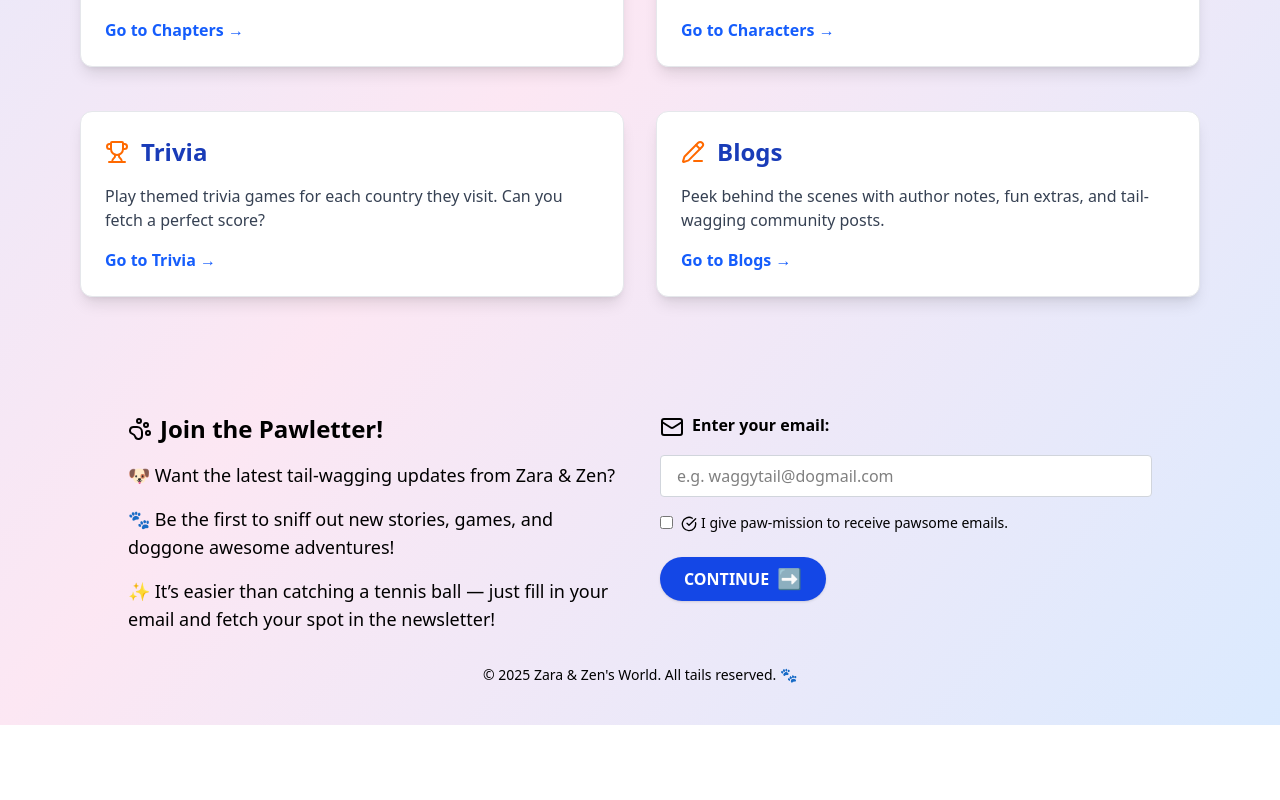
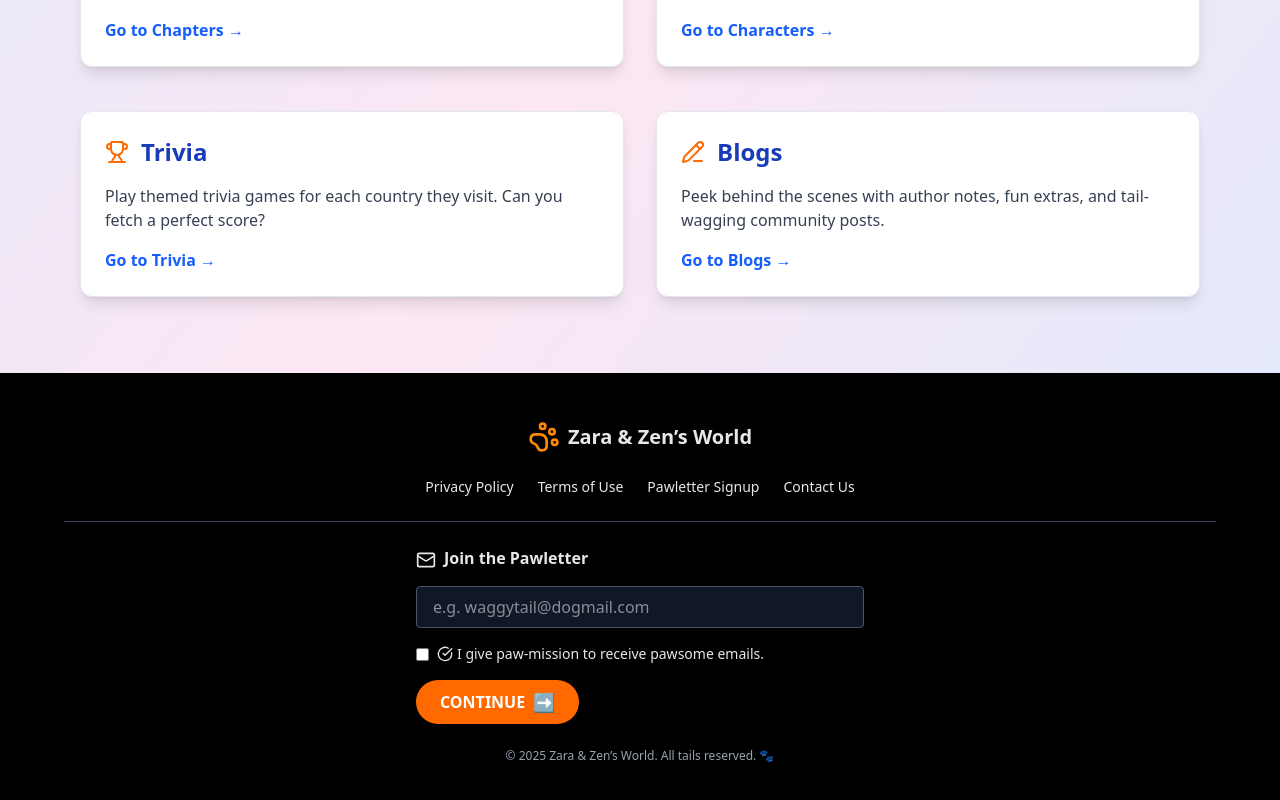
Before and after one commit to akabhowmick/zara-zen-world-tour, a React (Vite) app: page / in a window 1280 px wide. Shown: the part 843-1643 px from the top of the page. Before the commit the page ends 1568 px from the top, so only its background shows below. Built offline with nearby package versions, Linux system fonts and the light colour scheme.

Commit message:
change footer

```diff
--- a/src/components/Chapters/Timeline/TimelineHeader.tsx
+++ b/src/components/Chapters/Timeline/TimelineHeader.tsx
@@ -1,5 +1,4 @@
 import { motion, useScroll, useTransform } from "framer-motion";
-import React from "react";
 
 function ScrollProgressBar() {
   const { scrollYProgress } = useScroll();
@@ -13,23 +12,10 @@ function ScrollProgressBar() {
 }
 
 export const TimelineHeader = () => {
-  const ref = React.useRef<HTMLDivElement | null>(null);
-  const { scrollYProgress } = useScroll({ target: ref, offset: ["start start", "end end"] });
-  const y = useTransform(scrollYProgress, [0, 1], [0, -30]);
-  const opacity = useTransform(scrollYProgress, [0, 0.3], [1, 0.75]);
-
   return (
-    <div
-      ref={ref}
-      className="sticky top-0 z-10 -mx-4 mb-6 bg-gradient-to-b from-white/90 to-white/60 px-4 py-3 backdrop-blur"
-    >
+    <div className="sticky top-0 z-10 -mx-4 mb-6 bg-gradient-to-b from-white/90 to-white/60 px-4 py-3 backdrop-blur">
       <div className="mx-auto flex max-w-6xl items-center justify-between">
-        <motion.h2
-          style={{ y, opacity }}
-          className="text-xl font-semibold tracking-tight text-gray-800"
-        >
-          View Chapters by Country
-        </motion.h2>
+        View Chapters by Country
         <ScrollProgressBar />
       </div>
     </div>
--- a/src/components/Footer/Footer.tsx
+++ b/src/components/Footer/Footer.tsx
@@ -1,50 +1,82 @@
 import { PawPrint, Mail, CheckCircle } from "lucide-react";
+
+const footerLinks = [
+  { label: "Privacy Policy", href: "#" },
+  { label: "Terms of Use", href: "#" },
+  { label: "Pawletter Signup", href: "#" },
+  { label: "Contact Us", href: "#" },
+];
 
 export const Footer = () => {
   return (
-    <footer className="text-black py-10 px-6">
-      <div className="max-w-5xl mx-auto grid md:grid-cols-2 gap-10 items-start">
-        {/* Left: Fun copy */}
-        <div className="space-y-4 text-lg">
-          <h2 className="text-2xl font-bold flex items-center gap-2">
-            <PawPrint className="h-6 w-6" /> Join the Pawletter!
-          </h2>
-          <p>🐶 Want the latest tail-wagging updates from Zara & Zen?</p>
-          <p>🐾 Be the first to sniff out new stories, games, and doggone awesome adventures!</p>
-          <p>
-            ✨ It’s easier than catching a tennis ball — just fill in your email and fetch your spot
-            in the newsletter!
+    <footer className="bg-black text-gray-200 py-12 px-6">
+      <div className="max-w-6xl mx-auto flex flex-col items-center space-y-6 text-center">
+        {/* Logo & Title */}
+        <Logo />
+
+        {/* Links */}
+        <nav className="flex flex-wrap justify-center gap-6 text-sm font-medium">
+          {footerLinks.map(({ label, href }) => (
+            <a key={label} href={href} className="hover:text-white transition-colors">
+              {label}
+            </a>
+          ))}
+        </nav>
+
+        {/* Divider */}
+        <Divider />
+
+        {/* Newsletter Form */}
+        <NewsletterForm />
+
+        {/* Copyright */}
+        <p className="text-xs text-gray-400">
+          © {new Date().getFullYear()} Zara & Zen’s World. All tails reserved. 🐾
         </p>
       </div>
+    </footer>
+  );
+};
 
-        {/* Right: Subscription form */}
-        <form className="space-y-4 text-left">
-          <label className="block font-semibold" htmlFor="email">
-            <Mail className="inline-block mr-2" />
-            Enter your email:
+/* --- Extracted components --- */
+
+const Logo = () => (
+  <div className="flex items-center gap-2">
+    <PawPrint className="h-8 w-8 text-orange-400" />
+    <span className="font-bold text-xl">Zara & Zen’s World</span>
+  </div>
+);
+
+const Divider = () => <div className="w-full h-px bg-gray-700" />;
+
+const NewsletterForm = () => (
+  <form className="w-full max-w-md text-left space-y-4">
+    <label htmlFor="email" className="block font-semibold">
+      <Mail className="inline-block mr-2 h-5 w-5" />
+      Join the Pawletter
     </label>
     <input
       id="email"
       type="email"
       placeholder="e.g. waggytail@dogmail.com"
-            className="w-full px-4 py-2 rounded border border-gray-300 text-black bg-white"
+      className="w-full px-4 py-2 rounded bg-gray-900 border border-gray-600 text-white"
     />
+    <ConsentCheckbox />
+    <SubmitButton />
+  </form>
+);
 
-          <div className="flex items-center gap-2">
-            <input type="checkbox" id="consent" className="accent-orange-500 bg-white" />
-            <label htmlFor="consent" className="text-sm">
-              <CheckCircle className="inline-block w-4 h-4 mr-1" />I give paw-mission to receive
-              pawsome emails.
+const ConsentCheckbox = () => (
+  <div className="flex items-center gap-2 text-sm">
+    <input type="checkbox" id="consent" className="accent-orange-500" />
+    <label htmlFor="consent" className="flex items-center gap-1">
+      <CheckCircle className="h-4 w-4" /> I give paw-mission to receive pawsome emails.
     </label>
   </div>
+);
 
-          <button className="mt-2 bg-blue-700 hover:bg-blue-800 text-white font-bold py-2 px-6 rounded-full shadow inline-flex items-center gap-2">
-            CONTINUE <span className="text-xl">➡️</span>
+const SubmitButton = () => (
+  <button className="bg-orange-500 hover:bg-orange-600 text-white font-bold py-2 px-6 rounded-full shadow inline-flex items-center gap-2">
+    CONTINUE <span className="text-lg">➡️</span>
   </button>
-        </form>
-      </div>
-
-      <p className="mt-8 text-center text-sm">© 2025 Zara & Zen's World. All tails reserved. 🐾</p>
-    </footer>
 );
-};
```
Lines whose indentation alone changed are shown as unchanged.
